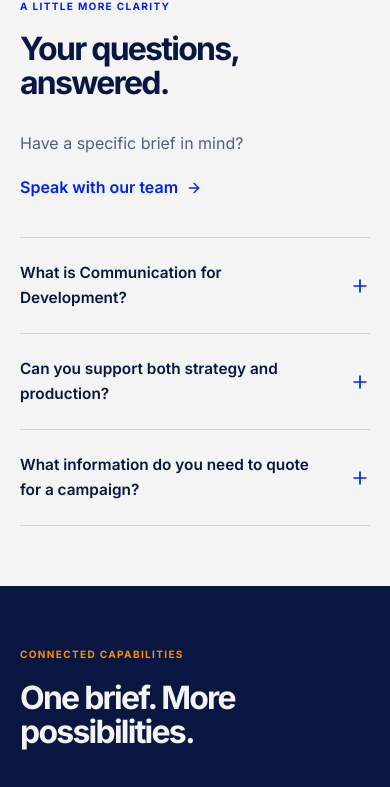
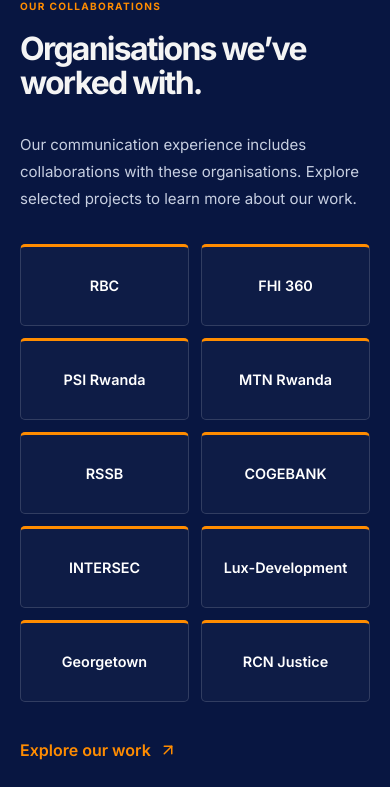
Before and after one commit to Kellysandrine/WIN-site, a React (Vite) app in the folder app/: page /communication-services in a window 390 px wide. Shown: the part 4138-4925 px from the top of the page. Built offline with nearby package versions, Linux system fonts and the light colour scheme.

Commit message:
Restore original communication partners in a responsive brand-styled section

```diff
--- /dev/null
+++ b/app/src/components/CommunicationPartners.tsx
@@ -0,0 +1,28 @@
+import { Link } from 'react-router';
+import { ArrowUpRight } from 'lucide-react';
+
+// Restored from the original communication page's published partner list.
+const partners = [
+  'RBC', 'FHI 360', 'PSI Rwanda', 'MTN Rwanda', 'RSSB',
+  'COGEBANK', 'INTERSEC', 'Lux-Development', 'Georgetown', 'RCN Justice',
+];
+
+export default function CommunicationPartners() {
+  return (
+    <section className="win-section win-navy" aria-labelledby="communication-partners-title">
+      <div className="win-container">
+        <div className="win-section-head">
+          <div>
+            <p className="win-eyebrow">Our collaborations</p>
+            <h2 id="communication-partners-title">Organisations we’ve<br />worked with.</h2>
+          </div>
+          <p>Our communication experience includes collaborations with these organisations. Explore selected projects to learn more about our work.</p>
+        </div>
+        <ul className="win-partner-grid" aria-label="Organisations we have collaborated with">
+          {partners.map(partner => <li key={partner}>{partner}</li>)}
+        </ul>
+        <Link className="win-text-link" to="/projects">Explore our work <ArrowUpRight size={18} aria-hidden="true" /></Link>
+      </div>
+    </section>
+  );
+}
--- a/app/src/components/ServicePage.tsx
+++ b/app/src/components/ServicePage.tsx
@@ -1,3 +1,4 @@
+import CommunicationPartners from './CommunicationPartners';
 import { Link } from 'react-router';
 import { ArrowUpRight } from 'lucide-react';
 import { services, getService, type ServiceKey } from '../content/services';
@@ -11,6 +12,7 @@
     <section className="win-section win-light"><div className="win-container win-intro-grid"><div><p className="win-eyebrow">The way we see it</p><h2>{s.heading}</h2></div><div>{s.body.map(p => <p key={p}>{p}</p>)}</div></div></section>
     <section className="win-section win-navy"><div className="win-container"><div className="win-section-head"><div><p className="win-eyebrow">How we can help</p><h2>Expertise shaped<br />around your needs.</h2></div><p>Choose focused support for a specific requirement, or connect several services into one coordinated assignment.</p></div><div className="win-offer-grid">{s.offers.map((o, i) => <article className="win-offer" key={o.title}><span className="win-number">0{i + 1}</span><h3>{o.title}</h3><p>{o.text}</p></article>)}</div></div></section>
     <section className="win-section win-blue"><div className="win-container"><p className="win-eyebrow">A clear path forward</p><h2>From your brief<br />to practical delivery.</h2><div className="win-process">{s.process.map((p, i) => <div key={p.title}><span>0{i + 1}</span><h3>{p.title}</h3><p>{p.text}</p></div>)}</div></div></section>
+    {serviceKey === 'communication' && <CommunicationPartners />}
     <FAQ items={s.faqs}/><section className="win-section win-navy"><div className="win-container"><p className="win-eyebrow">Connected capabilities</p><h2>One brief. More possibilities.</h2><div className="win-related-services">{services.filter(x => x.key !== s.key).map(x => <Link key={x.key} to={x.path}><div><h3>{x.label}</h3><p>{x.heading}</p></div><ArrowUpRight aria-hidden="true"/></Link>)}</div></div></section><CTA />
     </>;
 }
```
Also changed, not shown: app/src/index.css.
